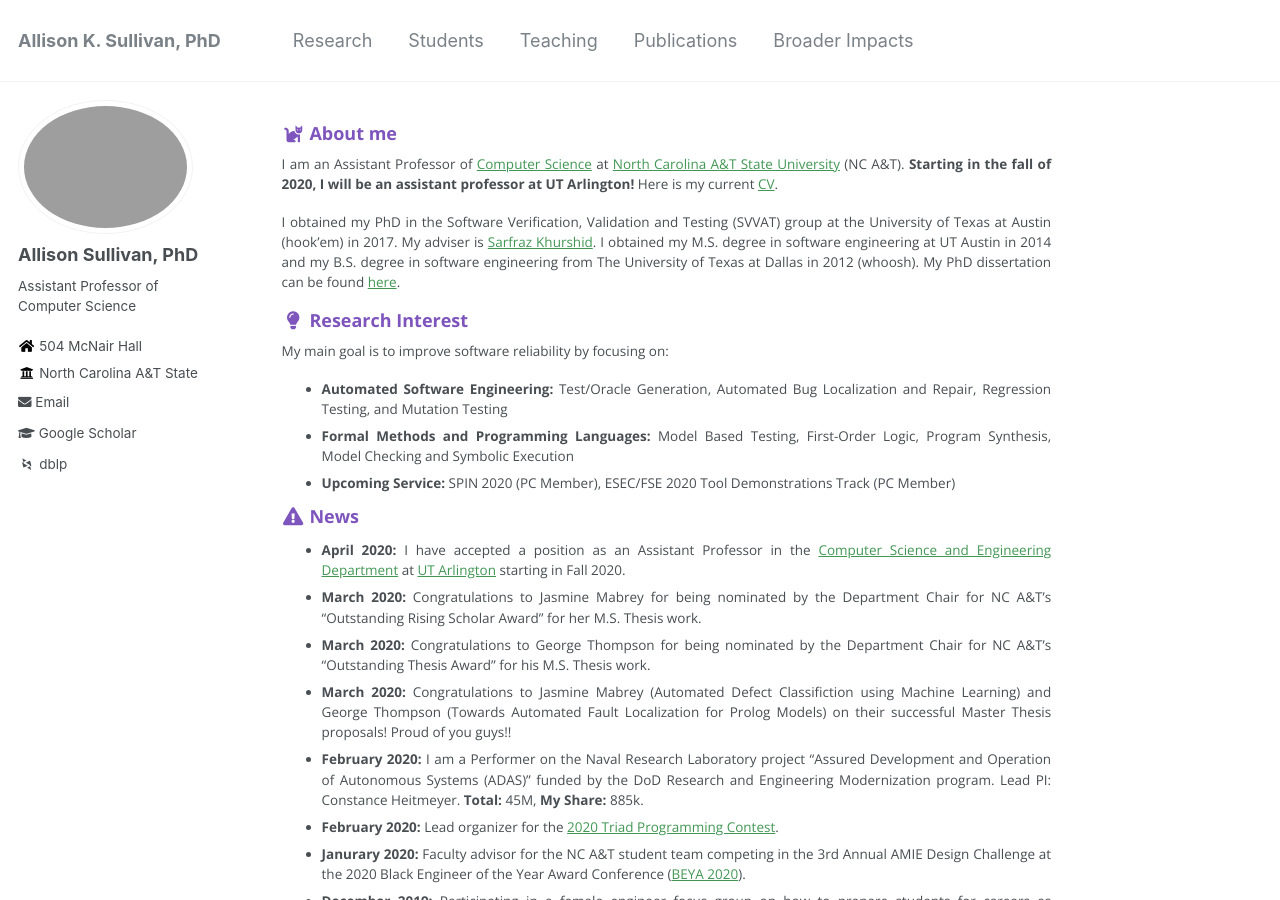
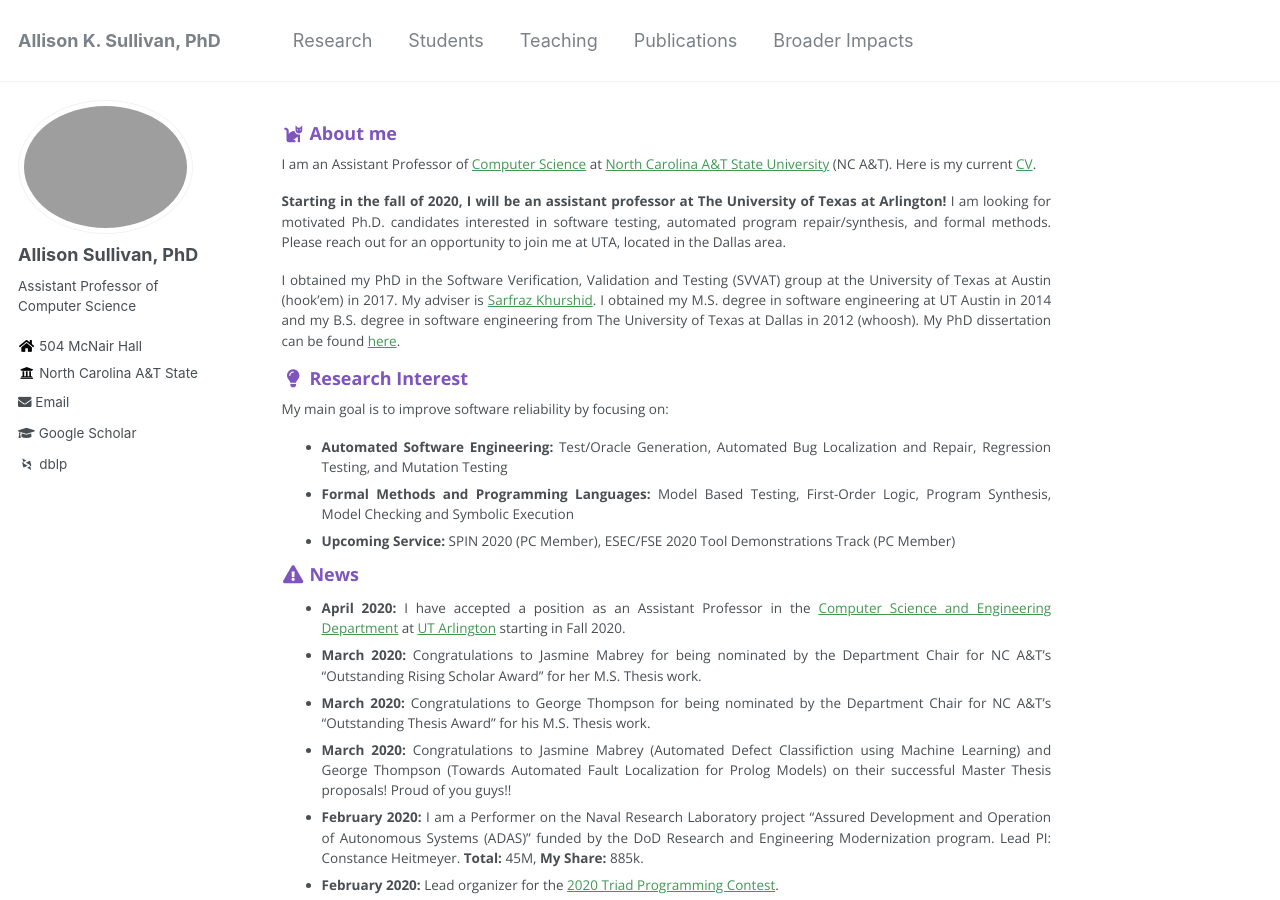
Before and after one commit to Allisonius/allisonius.github.io, a Jekyll site: the page built from _pages/about.md, in a window 1280 px wide and 900 px high. Built offline with Jekyll 4.4.1, drawn with Linux system fonts in a browser that asks for light colours; some web fonts are replaced.

Commit message:
Update about.md

```diff
--- a/_pages/about.md
+++ b/_pages/about.md
@@ -9,7 +9,9 @@ redirect_from:
 ---
 
 ### <i class="fa fa-fw fa-cat" aria-hidden="true"></i> About me
-I am an Assistant Professor of [Computer Science](https://www.ncat.edu/coe/departments/cs/index.php) at [North Carolina A&T State University](https://www.ncat.edu/) (NC A&T). **Starting in the fall of 2020, I will be an assistant professor at UT Arlington!** Here is my current [CV](/files/ASullivan_CV.pdf).
+I am an Assistant Professor of [Computer Science](https://www.ncat.edu/coe/departments/cs/index.php) at [North Carolina A&T State University](https://www.ncat.edu/) (NC A&T). Here is my current [CV](/files/ASullivan_CV.pdf).
+
+**Starting in the fall of 2020, I will be an assistant professor at The University of Texas at Arlington!** I am looking for motivated Ph.D. candidates interested in software testing, automated program repair/synthesis, and formal methods. Please reach out for an opportunity to join me at UTA, located in the Dallas area.
 
 I obtained my PhD in the Software Verification, Validation and Testing (SVVAT) group at the University of Texas at Austin (hook'em) in 2017. My adviser is [Sarfraz Khurshid](https://users.ece.utexas.edu/~khurshid/). I obtained my M.S. degree in software engineering at UT Austin in 2014 and my B.S. degree in software engineering from The University of Texas at Dallas in 2012 (whoosh). My PhD dissertation can be found [here](files/dissertation.pdf).
 
```
